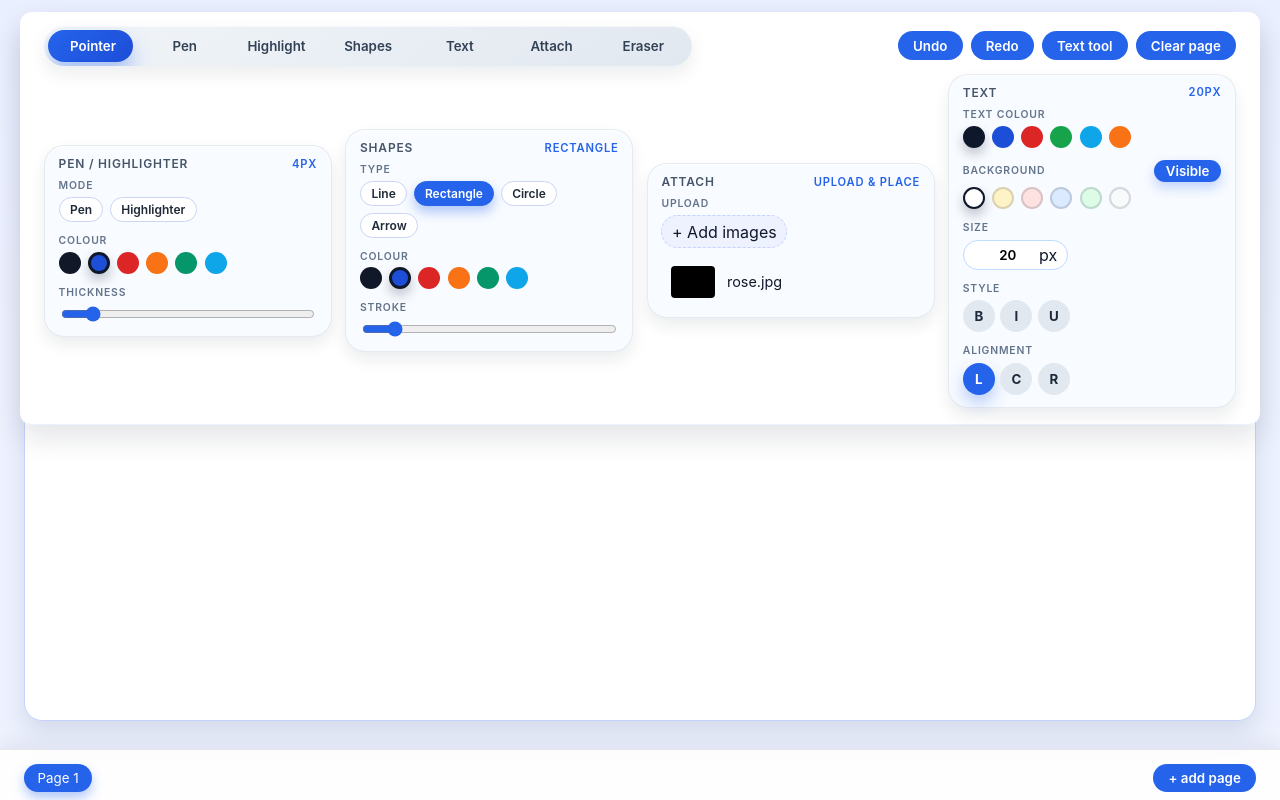
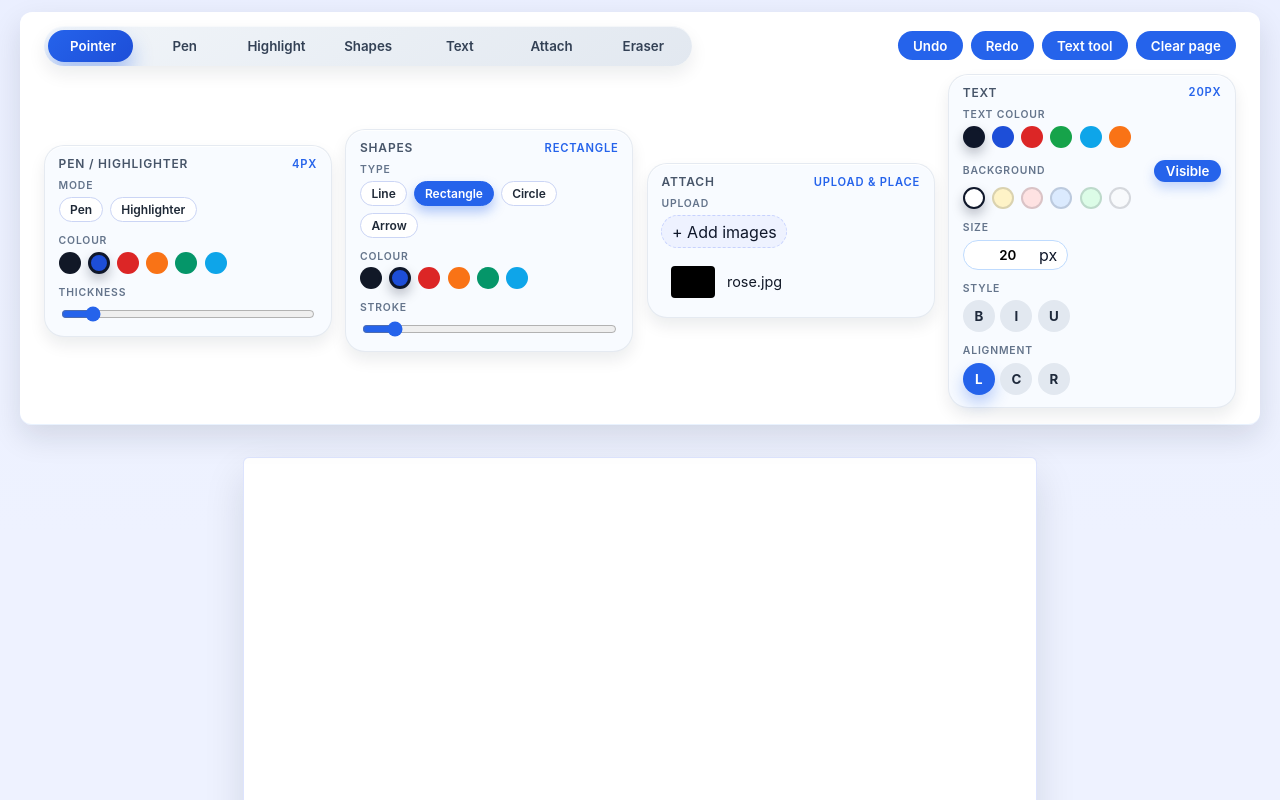
Before and after one commit to Artsadthavud/semivibe-pdf-editor, a React (Vite) app: page / in a window 1280 px wide. Shown: the top 800 px of the page. Built offline with nearby package versions, Linux system fonts and the light colour scheme.

Commit message:
feat: implement dynamic toolbar offset and enhance workspace layout for better usability

```diff
--- a/src/App.tsx
+++ b/src/App.tsx
@@ -1,4 +1,4 @@
-import { useMemo, useState, useEffect, useRef, useCallback } from 'react';
+import { useMemo, useState, useEffect, useRef, useCallback, useLayoutEffect } from 'react';
 import clsx from 'clsx';
 import Canvas from './Canvas';
 import type { Page, Shape, ShapeType, Stroke, TextItem, ToolType, AttachItem } from './types';
@@ -108,6 +108,7 @@ const App = () => {
   const [uploadedAssets, setUploadedAssets] = useState<Array<{ id: string; name: string; url: string }>>([]);
   const [selectedAssetId, setSelectedAssetId] = useState<string | null>(null);
   const objectUrlsRef = useRef<Set<string>>(new Set());
+  const toolbarRef = useRef<HTMLElement | null>(null);
 
   // load project-scoped assets from src/assets at build time (Vite import.meta.glob)
   useEffect(() => {
@@ -124,6 +125,23 @@ const App = () => {
     } catch (e) {
       // import.meta.glob not available in non-vite environments; ignore silently
     }
+  }, []);
+
+  // measure toolbar and set CSS variable so workspace is offset dynamically
+  useLayoutEffect(() => {
+    const setOffset = () => {
+      try {
+        const el = toolbarRef.current;
+        if (!el) return;
+        const h = Math.ceil(el.getBoundingClientRect().height + 12); // 12px gap
+        document.documentElement.style.setProperty('--toolbar-offset', `${h}px`);
+      } catch (e) {
+        // ignore
+      }
+    };
+    setOffset();
+    window.addEventListener('resize', setOffset);
+    return () => window.removeEventListener('resize', setOffset);
   }, []);
 
   const activePage = pages.find((page) => page.id === activePageId) ?? pages[0];
@@ -464,7 +482,7 @@ const App = () => {
 
   return (
     <div className="app-shell">
-      <header className="toolbar">
+      <header className="toolbar" ref={toolbarRef}>
         <div className="toolbar-row">
           <ToolToggle
             options={TOOL_META}
--- a/src/styles.css
+++ b/src/styles.css
@@ -2,6 +2,7 @@
   font-family: 'Inter', system-ui, sans-serif;
   background: #eef2ff;
   color: #0f172a;
+  --toolbar-offset: 140px; /* space reserved for the fixed toolbar */
 }
 
 * {
@@ -327,14 +328,38 @@ input {
   background: linear-gradient(180deg, rgba(226, 232, 255, 0.3) 0%, rgba(255, 255, 255, 0) 45%);
 }
 
+/* Paper / workspace layout: center an A4 sized paper inside workspace */
+.workspace {
+  display: flex;
+  align-items: flex-start;
+  justify-content: center;
+  /* leave room for the fixed toolbar so the paper isn't covered */
+  padding-top: var(--toolbar-offset);
+}
+
 .canvas-area {
+  /* A4 at nominal CSS units: 210mm x 297mm */
+  width: 210mm;
+  height: 297mm;
+  max-width: calc(100% - 3rem);
+  max-height: calc(100vh - 8rem);
   position: relative;
-  flex: 1;
   background: white;
-  border-radius: 18px;
-  border: 1px solid #c7d2fe;
-  box-shadow: 0 12px 24px rgba(148, 163, 184, 0.3);
+  border-radius: 6px;
+  border: 1px solid rgba(199, 210, 254, 0.6);
+  box-shadow: 0 18px 40px rgba(15, 23, 42, 0.12);
   overflow: hidden;
+  margin: 2rem auto;
+  display: block;
+}
+
+/* scale paper down on very small screens to fit */
+@media (max-width: 480px) {
+  .canvas-area {
+    width: calc(100% - 2rem);
+    height: auto;
+    aspect-ratio: 210 / 297;
+  }
 }
 
 .canvas-layer {
```
